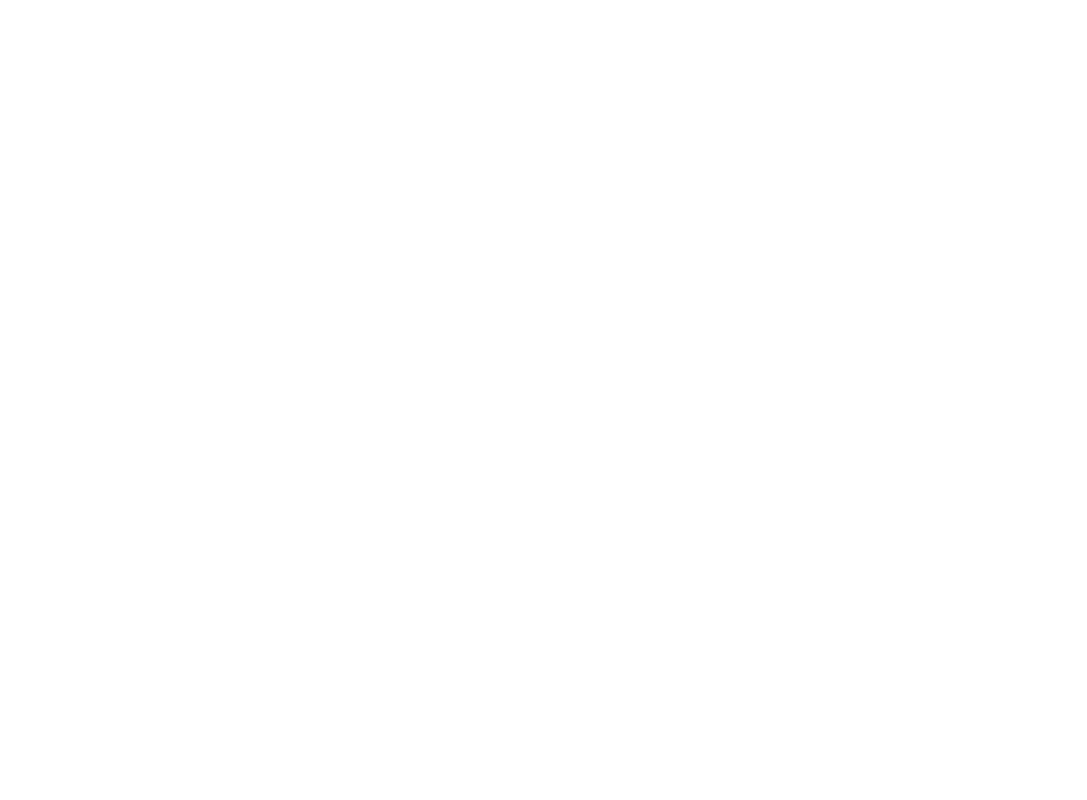
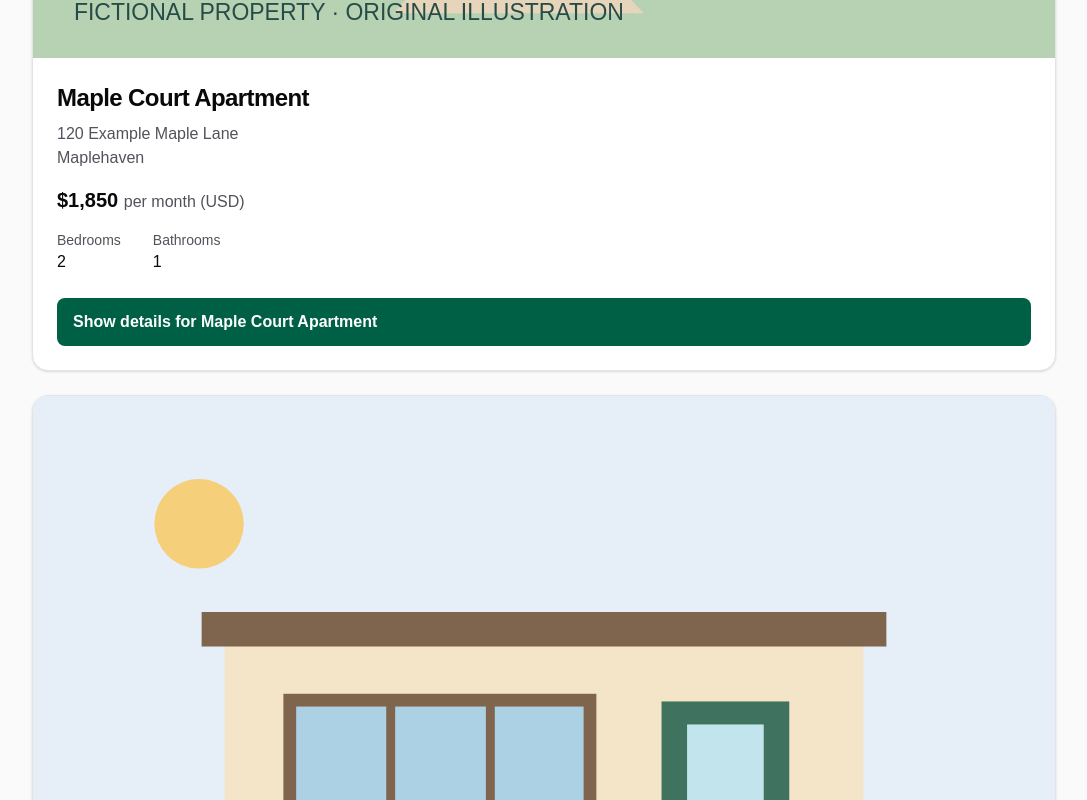
Before and after one commit to byteboss22/neighborhood-listing-platform, a Next.js app: page / in a window 1280 px wide. Shown: the part 1280-2080 px from the top of the page, without its empty margins (96-1183 px from the left). Before the commit the page ends 800 px from the top, so only its background shows below. Built offline with nearby package versions, Linux system fonts and the light colour scheme.

Commit message:
feat: integrate PropertyCard and document Lab 2 verification

```diff
--- a/src/app/page.tsx
+++ b/src/app/page.tsx
@@ -1,3 +1,6 @@
+import PropertyCard from "@/components/PropertyCard";
+import { properties } from "@/data/properties";
+
 const features = [
   {
     title: "Listings",
@@ -49,6 +52,21 @@
             </article>
           ))}
         </section>
+
+        <section aria-labelledby="listings-heading" className="mt-16">
+          <h2 id="listings-heading" className="text-3xl font-semibold tracking-tight">
+            Sample property listings
+          </h2>
+          <p className="mt-3 text-zinc-600 dark:text-zinc-300">
+            Fictional demonstration data: these addresses, cities, prices, and
+            original illustrations do not advertise real rentals.
+          </p>
+          <div className="mt-6 grid min-w-0 gap-6">
+            {properties.map((property) => (
+              <PropertyCard key={property.id} property={property} />
+            ))}
+          </div>
+        </section>
       </div>
     </main>
   );
--- /dev/null
+++ b/src/components/PropertyCard.tsx
@@ -0,0 +1,79 @@
+"use client";
+
+import Image from "next/image";
+import { useId, useState } from "react";
+import type { PropertyCardProps } from "@/types";
+
+const usd = new Intl.NumberFormat("en-US", {
+  style: "currency",
+  currency: "USD",
+  minimumFractionDigits: 0,
+  maximumFractionDigits: 2,
+});
+
+export default function PropertyCard({ property }: PropertyCardProps) {
+  const [expanded, setExpanded] = useState(false);
+  const detailsId = useId();
+
+  return (
+    <article className="min-w-0 overflow-hidden rounded-2xl border border-zinc-200 bg-white shadow-sm dark:border-zinc-800 dark:bg-zinc-900">
+      <Image
+        src={property.imagePath}
+        alt={property.imageAlt}
+        width={800}
+        height={500}
+        className="aspect-[8/5] h-auto w-full object-cover"
+      />
+      <div className="p-6">
+        <h3 className="text-2xl font-semibold tracking-tight">{property.title}</h3>
+        <p className="mt-2 text-zinc-600 dark:text-zinc-300">
+          {property.streetAddress}
+          <br />
+          {property.city}
+        </p>
+        <p className="mt-4 text-xl font-semibold">
+          {usd.format(property.monthlyRentUsd)}{" "}
+          <span className="text-base font-normal text-zinc-600 dark:text-zinc-300">
+            per month (USD)
+          </span>
+        </p>
+        <dl className="mt-4 flex flex-wrap gap-x-8 gap-y-3">
+          <div>
+            <dt className="text-sm text-zinc-600 dark:text-zinc-300">Bedrooms</dt>
+            <dd className="font-medium">
+              {property.bedrooms === 0 ? "Studio" : property.bedrooms}
+            </dd>
+          </div>
+          <div>
+            <dt className="text-sm text-zinc-600 dark:text-zinc-300">Bathrooms</dt>
+            <dd className="font-medium">{property.bathrooms}</dd>
+          </div>
+        </dl>
+        <button
+          type="button"
+          aria-expanded={expanded}
+          aria-controls={detailsId}
+          onClick={() => setExpanded((previous) => !previous)}
+          className="mt-6 min-h-11 w-full rounded-lg bg-emerald-800 px-4 py-3 text-left font-semibold text-white hover:bg-emerald-900 focus-visible:outline-2 focus-visible:outline-offset-4 focus-visible:outline-emerald-700 dark:bg-emerald-300 dark:text-zinc-950 dark:hover:bg-emerald-200 dark:focus-visible:outline-emerald-300"
+        >
+          {expanded ? "Hide" : "Show"} details for {property.title}
+        </button>
+        <div
+          id={detailsId}
+          hidden={!expanded}
+          className="mt-5 border-t border-zinc-200 pt-4 text-zinc-600 dark:border-zinc-700 dark:text-zinc-300"
+        >
+          <p>
+            Twelve months of rent at the listed rate:{" "}
+            {usd.format(property.monthlyRentUsd * 12)}. This estimate covers rent
+            only; deposits and utilities are not included.
+          </p>
+          <p className="mt-3">
+            This is a fictional demonstration listing, not an available rental.
+            The illustration does not depict a real property.
+          </p>
+        </div>
+      </div>
+    </article>
+  );
+}
```
Also changed, not shown: 3 other files (tests, documents, lock files or other folders).
